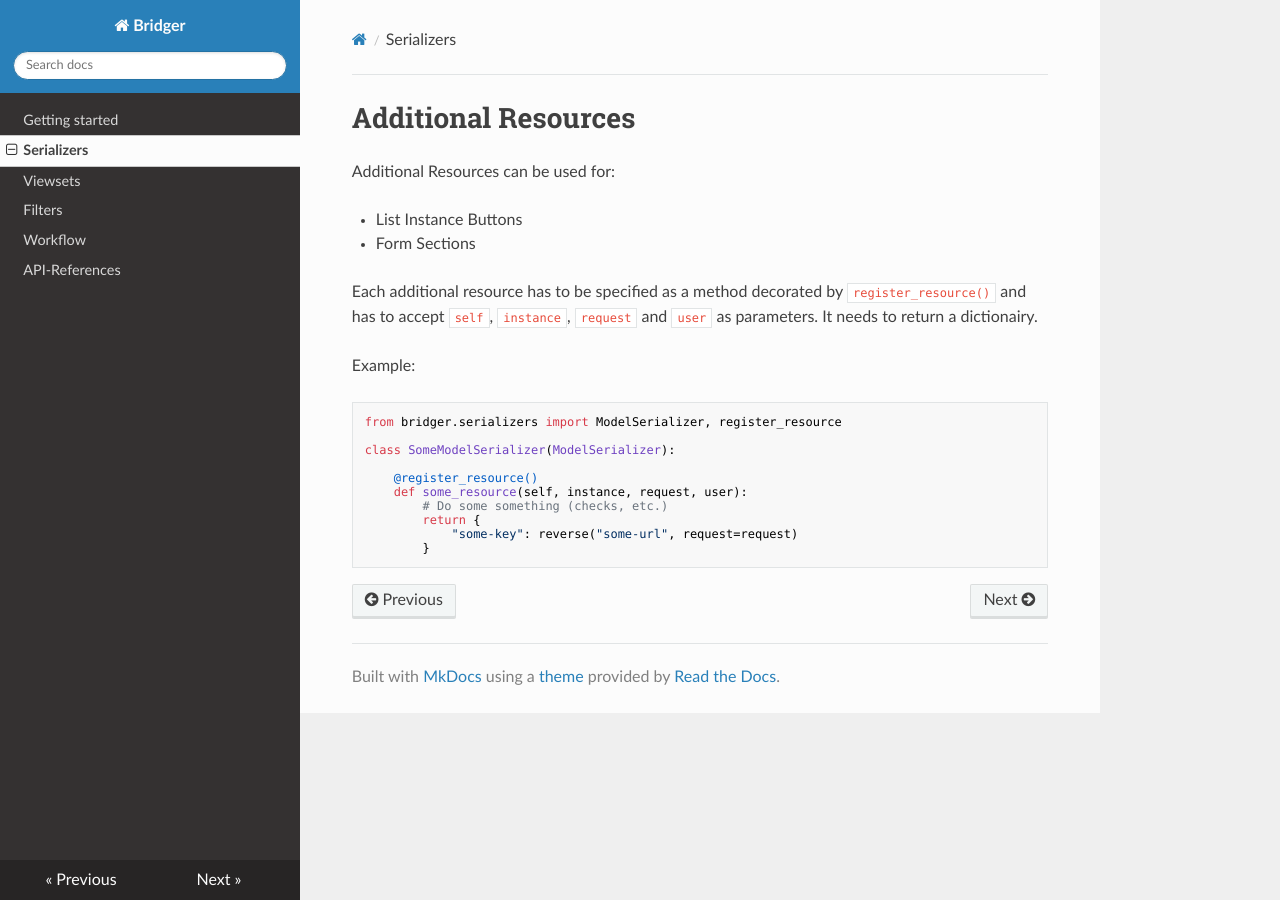
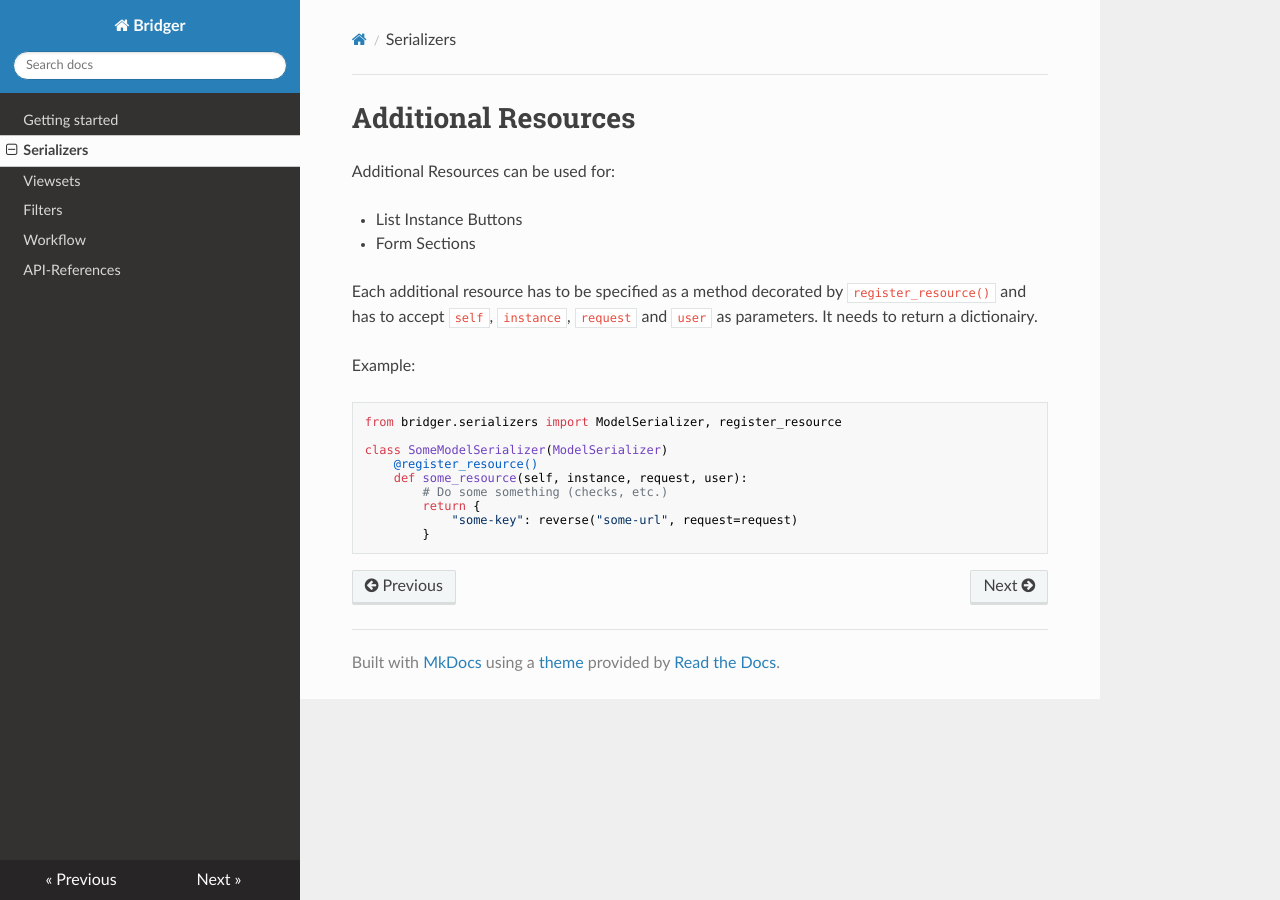
Before and after one commit to intellineers/django-bridger, an MkDocs documentation site: the page built from docs/serializers.md, in a window 1280 px wide. Built offline with MkDocs 1.6.1, drawn with Linux system fonts in a browser that asks for light colours; nearby versions of some CDN libraries.

Commit message:
additional resources formatting

````diff
--- a/docs/serializers.md
+++ b/docs/serializers.md
@@ -12,8 +12,7 @@ Example:
 ```python
 from bridger.serializers import ModelSerializer, register_resource
 
-class SomeModelSerializer(ModelSerializer):
-
+class SomeModelSerializer(ModelSerializer)
     @register_resource()
     def some_resource(self, instance, request, user):
         # Do some something (checks, etc.)
````
